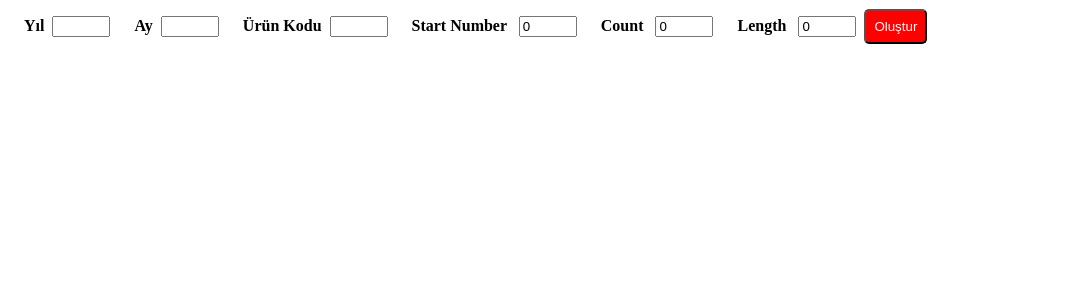
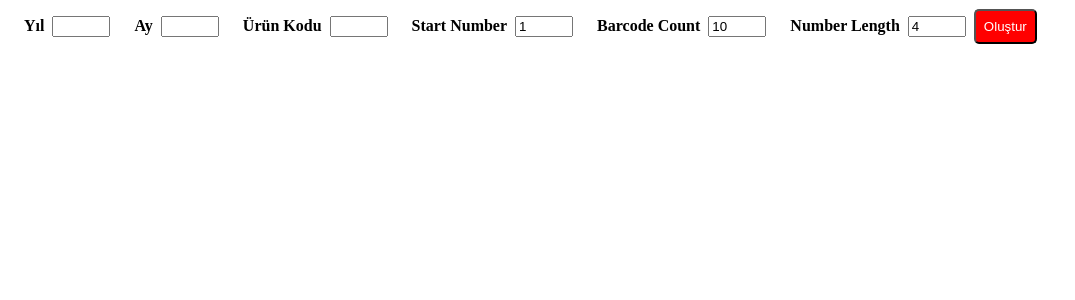
Before and after one commit to Alertis/vue-barcodes-generator, a Vue app: page / in a window 1280 px wide. Shown: the top 300 px of the page, without its empty margins (0-1075 px from the left). Built offline with nearby package versions, Linux system fonts and the light colour scheme.

Commit message:
inputs was redesign and create default inputs

```diff
--- a/src/App.vue
+++ b/src/App.vue
@@ -29,7 +29,8 @@ export default {
         displayValue: false,
         textAlign: 'center',
         textPosition: 'bottom',
-        textMargin: 10
+        textMargin: 10,
+        height: 10
       }
     }
   },
--- a/src/components/Form.vue
+++ b/src/components/Form.vue
@@ -4,22 +4,6 @@
         <label> {{ i.title }}</label>
         <input v-model="i.val" />
       </div>
-
-      <div class="input" >
-        <label> Start Number </label>
-        <input v-model="start" />
-      </div>
-
-      <div class="input" >
-        <label> Count </label>
-        <input v-model="count" />
-      </div>
-
-      <div class="input" >
-        <label> Length </label>
-        <input v-model="length" />
-      </div>
-
       <button :class="buttonClass ? buttonClass : 'vbg-button'" @click="generate"> {{buttonText ? buttonText : 'Generate'}} </button>
     </div>
 </template>
@@ -28,12 +12,19 @@
 
 export default {
   name: 'Form',
-  data: function(){
-    return{
-      count: 0,
-      length: 0,
-      start: 0
-    }
+  mounted: function(){
+      let start = this.inputs.find( e => e.name == 'start')
+      let count = this.inputs.find( e => e.name == 'count')
+      let length = this.inputs.find( e => e.name == 'length')
+
+      if(!start)
+        this.inputs.push({name: 'start', title: 'Start Number', val: 1})
+
+      if(!count)
+        this.inputs.push({name: 'count', title: 'Barcode Count', val: 10})
+
+      if(!length)
+        this.inputs.push({name: 'length', title: 'Number Length', val: 4})
   },
   props: {
     inputs: Array,
@@ -44,13 +35,17 @@ export default {
   methods:{
     generate: function(){
       let bc = ''
+      let start = this.inputs.find( e => e.name == 'start').val
+      let count = this.inputs.find( e => e.name == 'count').val
+      let length = this.inputs.find( e => e.name == 'length').val
 
       this.inputs.map(i => {
-        bc = bc + i.val
+        if(i.name !== 'start' && i.name !== 'count' && i.name !== 'length')
+          bc = bc + i.val
       })
 
-      for(let i=parseInt(this.start); i<(parseInt(this.start) + parseInt(this.count)); i++){
-        this.barcodes.push(bc + Array(parseInt(this.length)+1-i.toString().length).join('0')+i.toString())
+      for(let i=parseInt(start); i<(parseInt(start) + parseInt(count)); i++){
+        this.barcodes.push(bc + Array(parseInt(length)+1-i.toString().length).join('0')+i.toString())
       }
     }
   }
```
